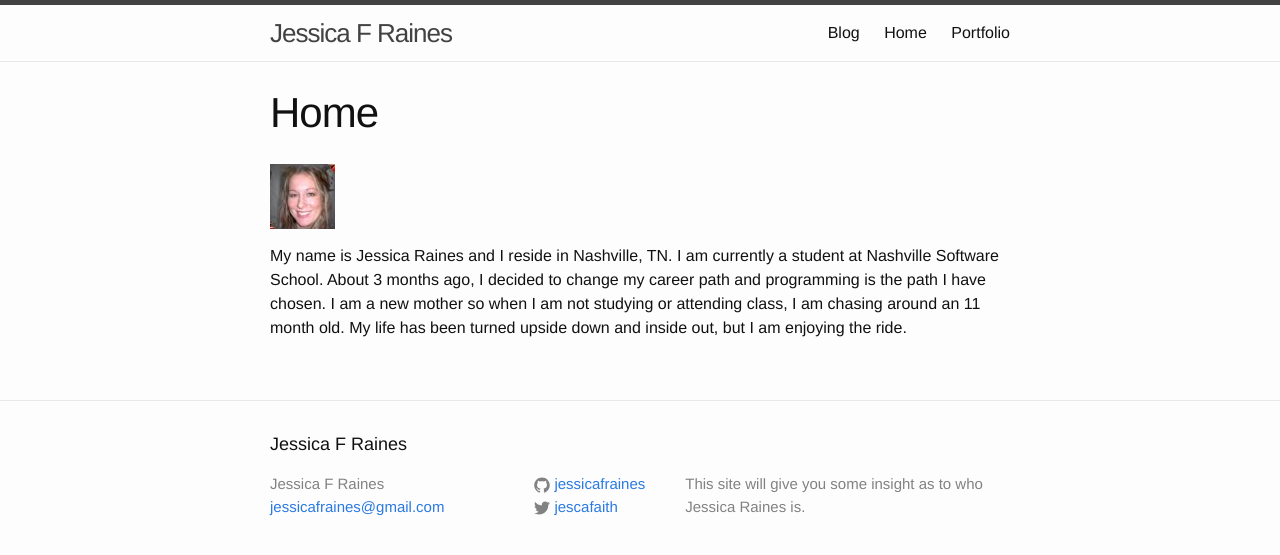
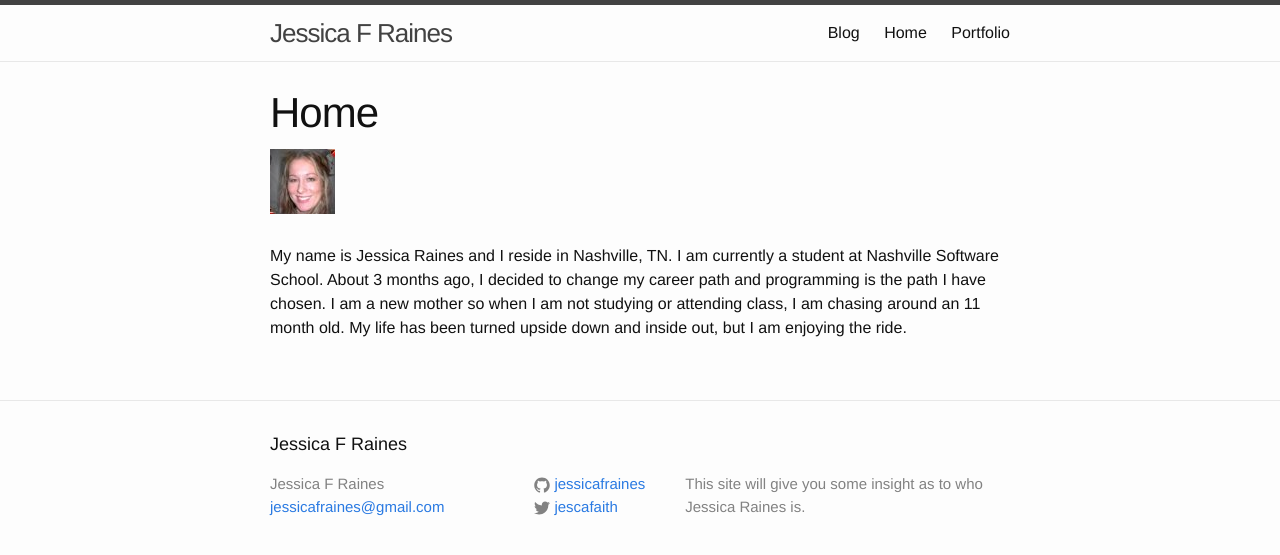
Before and after one commit to jessicafraines/jessicafraines2.github.io, a Jekyll site: the page built from index.md, in a window 1280 px wide. Shown: the top 555 px of the page. Built offline with Jekyll 4.4.1, drawn with Linux system fonts in a browser that asks for light colours.

Commit message:
Fixed img extensions

```diff
--- a/_layouts/page.html
+++ b/_layouts/page.html
@@ -5,6 +5,7 @@ layout: default
 
   <header class="post-header">
     <h1 class="post-title">{{ page.title }}</h1>
+    <img src="/img/JessicaRaines.jpg" alt="Jessica Raines">
   </header>
 
   <article class="post-content">
--- a/index.md
+++ b/index.md
@@ -3,6 +3,4 @@ layout: page
 title: Home
 ---
 
-![Alt text](/img/JessicaRaines.jpg "Jessica Raines")
-
 My name is Jessica Raines and I reside in Nashville, TN. I am currently a student at Nashville Software School. About 3 months ago, I decided to change my career path and programming is the path I have chosen. I am a new mother so when I am not studying or attending class, I am chasing around an 11 month old. My life has been turned upside down and inside out, but I am enjoying the ride.
```
Also changed, not shown: blog/blog.md (+0 -2 lines), portfolio/portfolio.md (+0 -2 lines).
